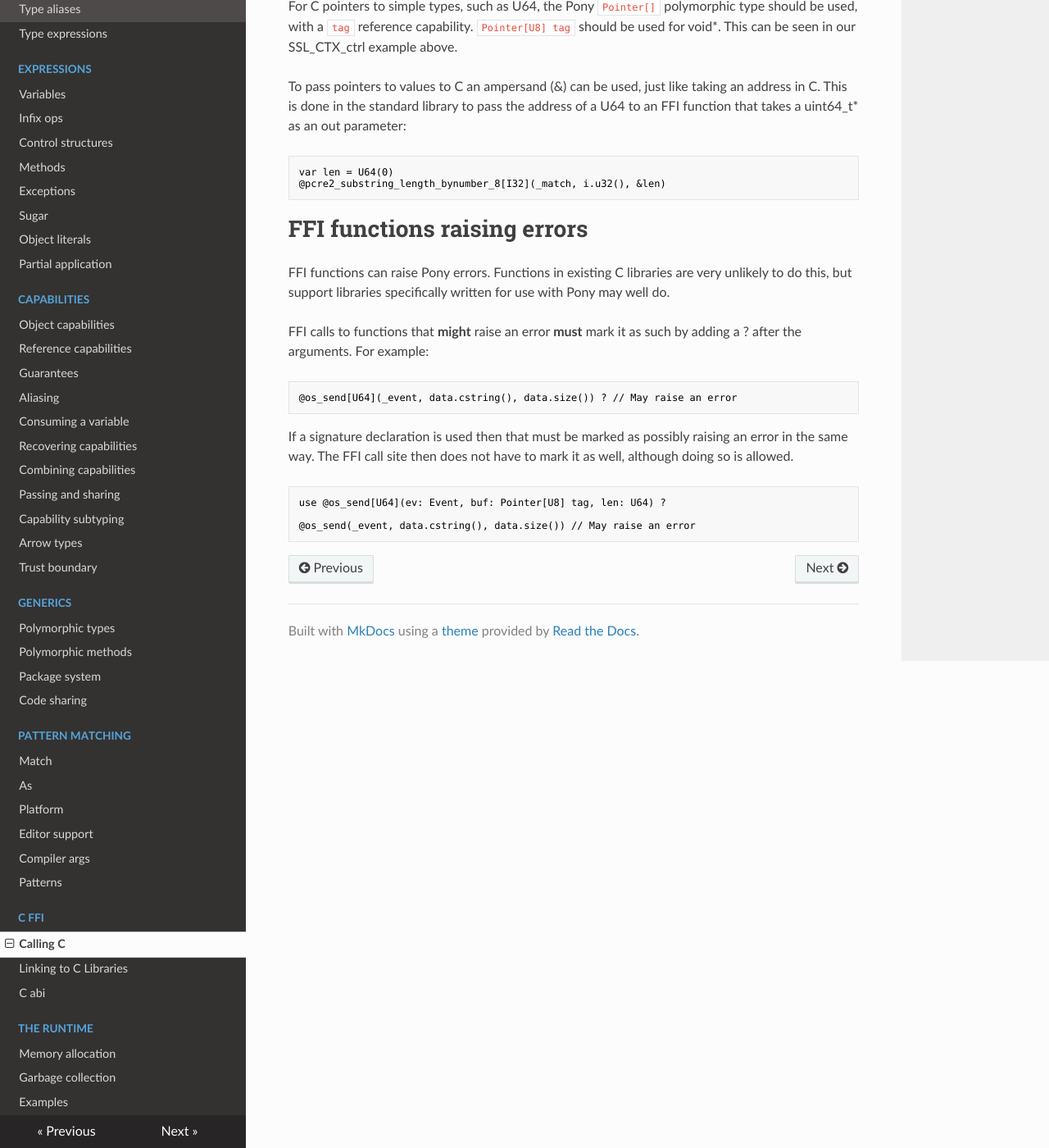
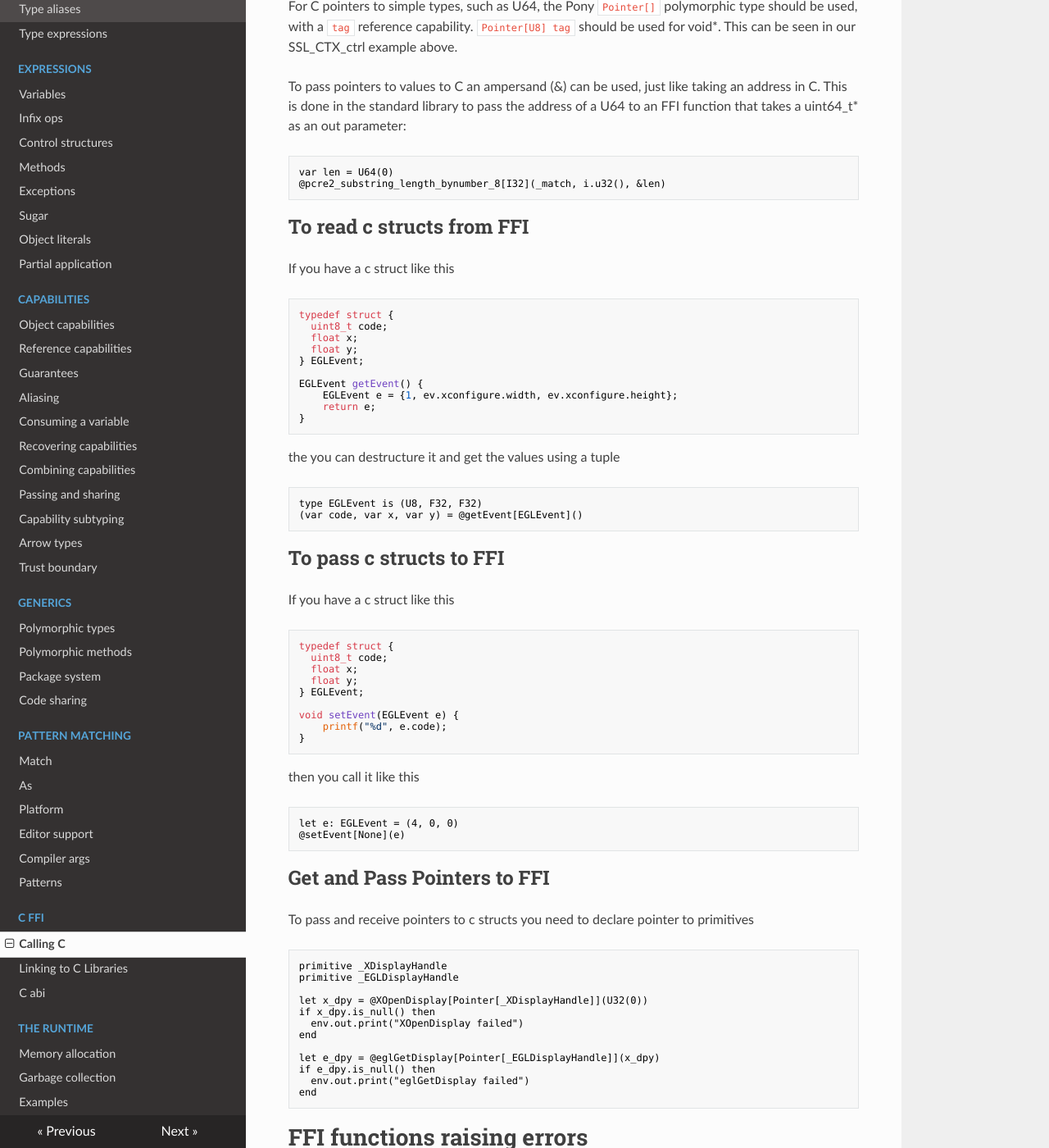
Before and after one commit to ponylang/pony-tutorial, an MkDocs documentation site: the page built from docs/c-ffi/calling-c.md, in a window 1280 px wide and 1400 px high, scrolled down 2087 px. Shown: the whole window at 82% size. Built offline with MkDocs 1.6.1, drawn with Linux system fonts in a browser that asks for light colours; nearby versions of some CDN libraries; old or Windows-style settings are respelled for this version of MkDocs.

Commit message:
Add some of the examples to the docs

````diff
--- a/docs/c-ffi/calling-c.md
+++ b/docs/c-ffi/calling-c.md
@@ -68,6 +68,63 @@ var len = U64(0)
 @pcre2_substring_length_bynumber_8[I32](_match, i.u32(), &len)
 ```
 
+## To read c structs from FFI
+If you have a c struct like this
+```c
+typedef struct {
+  uint8_t code;
+  float x;
+  float y;
+} EGLEvent;
+
+EGLEvent getEvent() {
+    EGLEvent e = {1, ev.xconfigure.width, ev.xconfigure.height};
+    return e;
+}
+```
+the you can destructure it and get the values using a tuple
+```pony
+type EGLEvent is (U8, F32, F32)
+(var code, var x, var y) = @getEvent[EGLEvent]()
+```
+
+## To pass c structs to FFI
+If you have a c struct like this
+```c
+typedef struct {
+  uint8_t code;
+  float x;
+  float y;
+} EGLEvent;
+
+void setEvent(EGLEvent e) {
+    printf("%d", e.code);
+}
+```
+then you call it like this
+```pony
+let e: EGLEvent = (4, 0, 0)
+@setEvent[None](e)
+```
+
+
+## Get and Pass Pointers to FFI
+To pass and receive pointers to c structs you need to declare pointer to primitives
+```pony
+primitive _XDisplayHandle
+primitive _EGLDisplayHandle
+
+let x_dpy = @XOpenDisplay[Pointer[_XDisplayHandle]](U32(0))
+if x_dpy.is_null() then
+  env.out.print("XOpenDisplay failed")
+end
+
+let e_dpy = @eglGetDisplay[Pointer[_EGLDisplayHandle]](x_dpy)
+if e_dpy.is_null() then
+  env.out.print("eglGetDisplay failed")
+end
+```
+
 # FFI functions raising errors
 
 FFI functions can raise Pony errors. Functions in existing C libraries are very unlikely to do this, but support libraries specifically written for use with Pony may well do.
````
Also changed, not shown: docs/types/type-aliases.md (+26 -0 lines).
